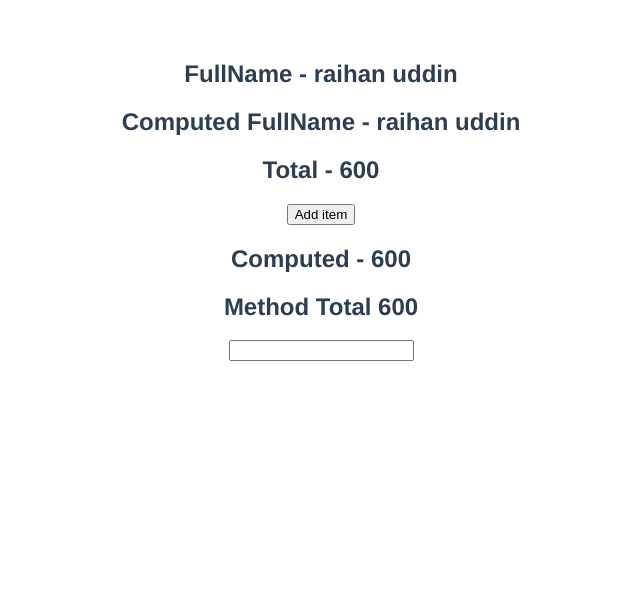
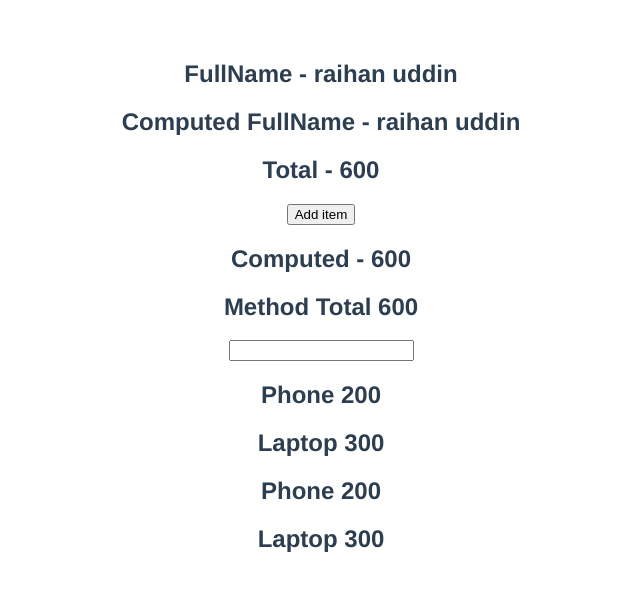
Before and after one commit to raihanwebmaster/Learn-Vue.js, a Vue app: page / in a window 1280 px wide. Shown: the top 590 px of the page, without its empty margins (319-959 px from the left). Built offline with nearby package versions, Linux system fonts and the light colour scheme.

Commit message:
computed property vs v-for

```diff
--- a/src/App.vue
+++ b/src/App.vue
@@ -1,4 +1,4 @@
-<!---------------------- computed properties ------------------------->
+<!---------------------- computed properties vs v-for ------------------------->
 <template>
   <h2> FullName - {{ firstName }} {{ lastName }} </h2>
   <h2> Computed FullName - {{ fullName }} </h2>
@@ -7,6 +7,14 @@
   <h2> Computed - {{ total }}</h2>
   <h2> Method Total {{ getTotal() }}</h2>
   <input type="text" v-model="country" />
+  <template v-for="item in items" :key="item.id">
+    <h2 v-if="item.price > 100">
+      {{ item.title }} {{ item.price }}
+    </h2>
+  </template>
+  <h2 v-for="item in expensiveItems" :key="item.id">
+    {{ item.title }} {{ item.price }}
+  </h2>
 </template>
 
 
@@ -51,6 +59,9 @@ export default {
     total() {
       console.log('total computed property')
       return this.items.reduce((total, curr) => (total = total + curr.price), 0)
+    },
+    expensiveItems() {
+      return this.items.filter(item => item.price > 100)
     }
   }
 };
```
